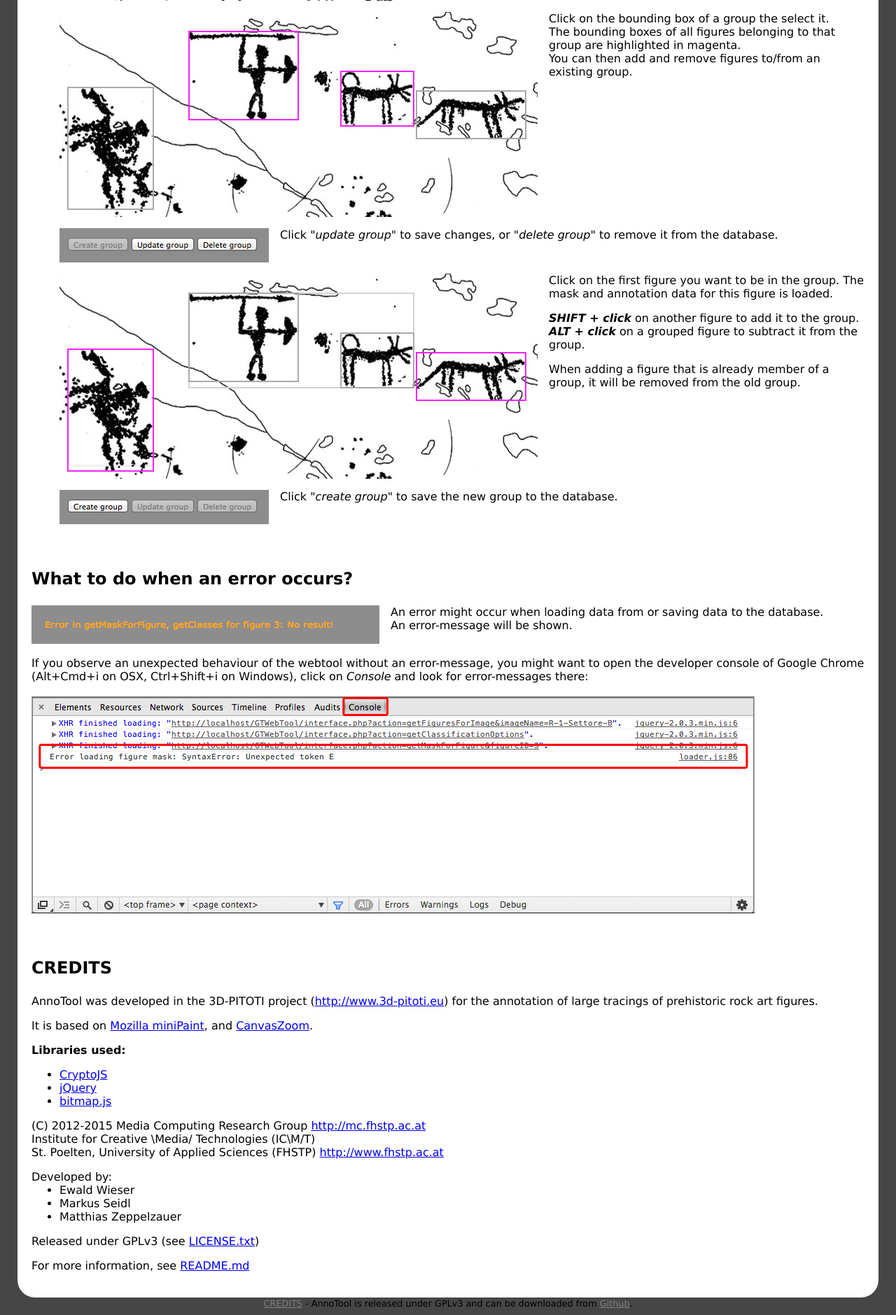
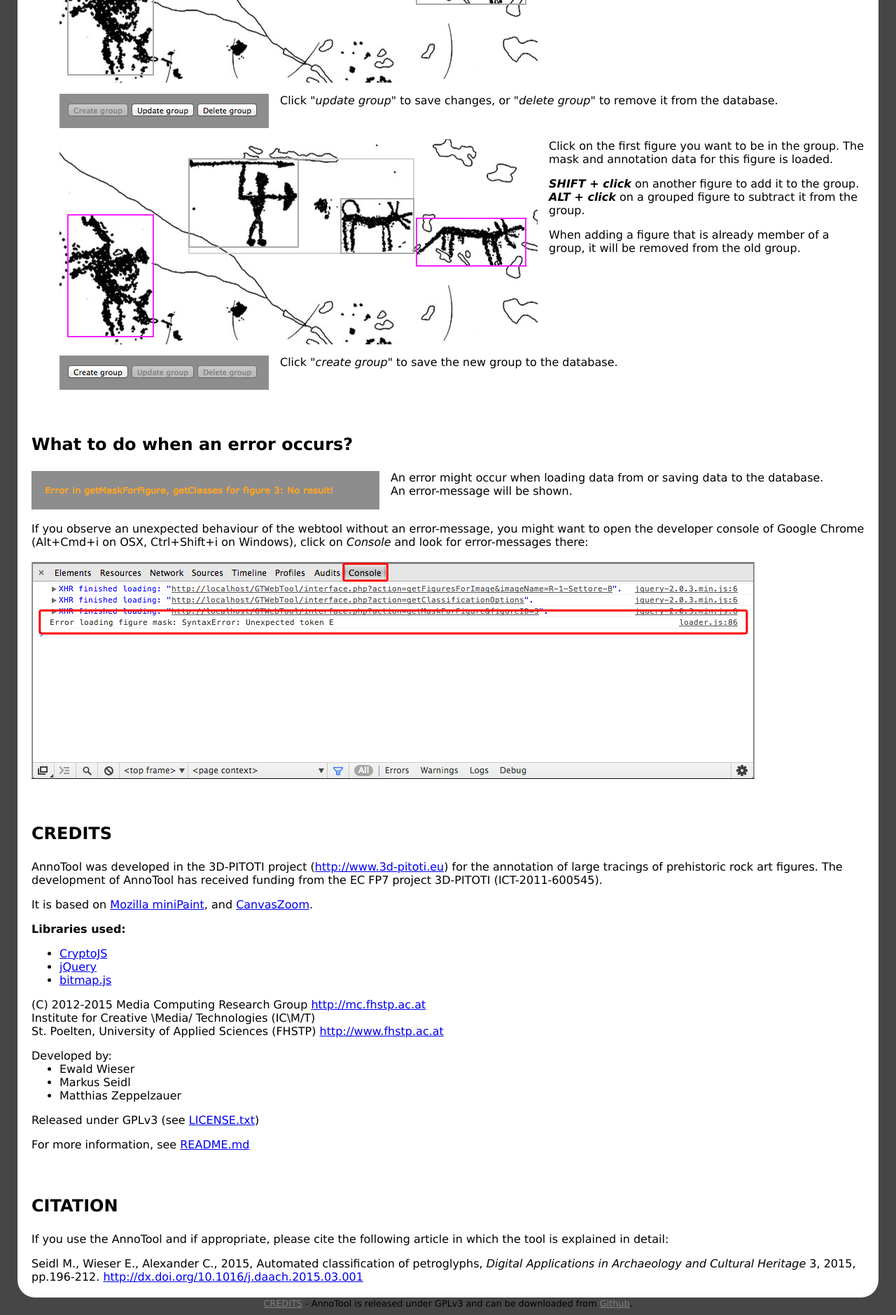
Before and after one commit to mcrg-fhstp/annotool, a PHP site: page /index.php in a window 1280 px wide, after a click on "CREDITS". Shown: the part 721-2600 px from the top of the page at 70% size. Run offline with PHP 8.4, Linux system fonts and the light colour scheme.

Commit message:
Added funding information to README and Inbox

```diff
--- a/infobox_inc.php
+++ b/infobox_inc.php
@@ -44,7 +44,8 @@
 			</ol>
 			<p><a href="#" onclick="$('#infobox_content').animate({scrollTop: $('#error').offset().top}, 1000);return false;">What to do when an error occurs?</a></p>
 			<p><a href="#" onclick="$('#infobox_content').animate({scrollTop: $('#credits').offset().top}, 1000);return false;">CREDITS</a></p>
-
+			<p><a href="#" onclick="$('#infobox_content').animate({scrollTop: $('#citation').offset().top}, 1000);return false;">CITATION</a></p>
+			<p>The development of AnnoTool has received funding from the EC FP7 project <a href="http://3d-pitoti.eu">3D-PITOTI</a> (ICT-2011-600545).</p>
 			<ol>
 			<h2 id="choosetracing">Choose a tracing:</h2>
 				<p>
@@ -215,7 +216,7 @@
 
 			<h2 id="credits">CREDITS</h2>
 			<p>
-				<p>AnnoTool was developed in the 3D-PITOTI project (<a href="http://www.3d-pitoti.eu">http://www.3d-pitoti.eu</a>) for the annotation of large tracings of prehistoric rock art figures. </p>
+				<p>AnnoTool was developed in the 3D-PITOTI project (<a href="http://www.3d-pitoti.eu">http://www.3d-pitoti.eu</a>) for the annotation of large tracings of prehistoric rock art figures. The development of AnnoTool has received funding from the EC FP7 project 3D-PITOTI (ICT-2011-600545).</p>
 				<p>It is based on <a href="https://developer.mozilla.org/en-US/demos/detail/minipaint">Mozilla miniPaint</a>, and <a href="http://www.akademy.co.uk/software/canvaszoom/canvaszoom.php">CanvasZoom</a>.</p>
 				<p><b>Libraries used:</b></p>
 				<p>	<ul><li><a href="https://code.google.com/p/crypto-js/">CryptoJS</a></li>
@@ -234,6 +235,11 @@
 				<p>Released under GPLv3 (see <a href="LICENSE.txt">LICENSE.txt</a>)</p>
 				<p>For more information, see <a href="README.md">README.md</a></p>
 			</p>
+
+			<h2 id="citation">CITATION</h2>
+			<p>
+				<p>If you use the AnnoTool and if appropriate, please cite the following article in which the tool is explained in detail:</p>
+				<p>Seidl M., Wieser E., Alexander C., 2015, Automated classification of petroglyphs, <em>Digital Applications in Archaeology and Cultural Heritage</em> 3, 2015, pp.196-212. <a href="http://dx.doi.org/10.1016/j.daach.2015.03.001">http://dx.doi.org/10.1016/j.daach.2015.03.001</a></p>
 		</div>
 		<a title="Close infobox" style="background-position: -95px -45px;" class="" onclick="$('#infobox_content').animate({scrollTop: 0}, 0);$('#infobox').hide();return false;" href="#"></a>
 	</div>
```
Also changed, not shown: README.md.
